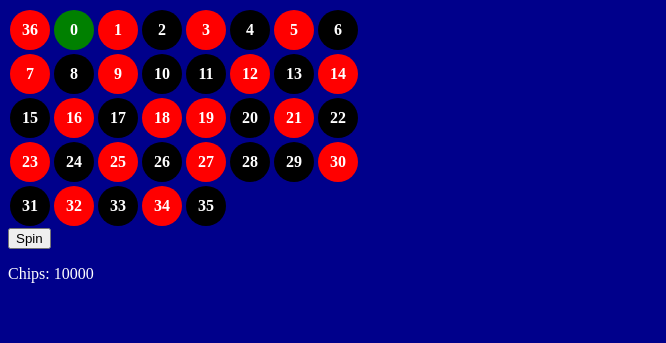
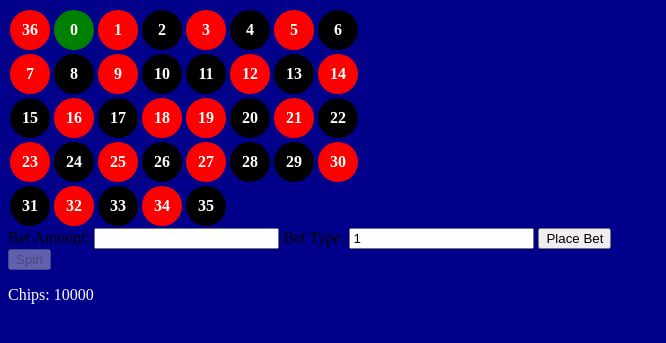
Before and after one commit to DomiiDS/GamesPlatform, a Django app: page /games/roulette in a window 1280 px wide. Shown: the top 343 px of the page, without its empty margins (0-666 px from the left). Run offline with Django 5.2, Linux system fonts and the light colour scheme; a user stored in the database is signed in; data comes from the database, SQL or seed files in the repository.

Commit message:
add betting

```diff
--- a/templates/GamePlatformApp/games/roulette_js.html
+++ b/templates/GamePlatformApp/games/roulette_js.html
@@ -17,10 +17,65 @@
         {% endfor %}
     </div>
 </div>
-<button id="spin">Spin</button>
+<div id="bet-panel">
+    <label>Bet Amount:</label>
+    <input type="number" id="bet-amount" min="1" required>
+
+    <label>Bet Type:</label>
+    <input type="number" id="bet-type" value="1" min="1">
+
+    <button id="place-bet">Place Bet</button>
+</div>
+
+<script>
+const placeBetBtn = document.getElementById("place-bet");
+
+placeBetBtn.addEventListener("click", () => {
+    const amount = document.getElementById("bet-amount").value;
+    const betType = document.getElementById("bet-type").value;
+
+    if (selectedFields.length === 0) {
+        alert("Select at least one field");
+        return;
+    }
+
+    if (!amount || amount <= 0) {
+        alert("Invalid bet amount");
+        return;
+    }
+
+    const formData = new FormData();
+    selectedFields.forEach(f => formData.append("fields", f));
+    formData.append("amount", amount);
+    formData.append("bet_type", betType);
+    formData.append("csrfmiddlewaretoken", "{{ csrf_token }}");
+
+    fetch("{% url 'roulette-bet' %}", {
+        method: "POST",
+        body: formData
+    })
+    .then(res => {
+        if (!res.ok) {
+            return res.json().then(data => { throw data; });
+        }
+        return res.text();
+    })
+    .then(() => {
+        placeBetBtn.disabled = true;
+        document.getElementById("spin").disabled = false;
+
+    })
+    .catch(err => {
+        alert(err.error || "Bet failed");
+    });
+});
+</script>
+
+
+<button id="spin" disabled>Spin</button>
 <p style="color:white">Chips: <span id="chips-count">{{ user.chips }}</span></p>
 <script>
-    <!-- zaznaczanie pól -->
+    <!-- zaznaczanie_pól -->
     const fields = document.querySelectorAll('.roulette-field');
     let selectedFields = [];
     fields.forEach(field => {
@@ -73,6 +128,14 @@
         }
     }
     animatedSpinning();
+    document.getElementById("chips-count").innerText = data.user_chips;
+selectedFields = [];
+document.querySelectorAll(".roulette-field").forEach(f =>
+    f.classList.remove("selected")
+);
+document.getElementById("place-bet").disabled = false;
+document.getElementById("spin").disabled = true;
+
     });
     });
 </script>
```
